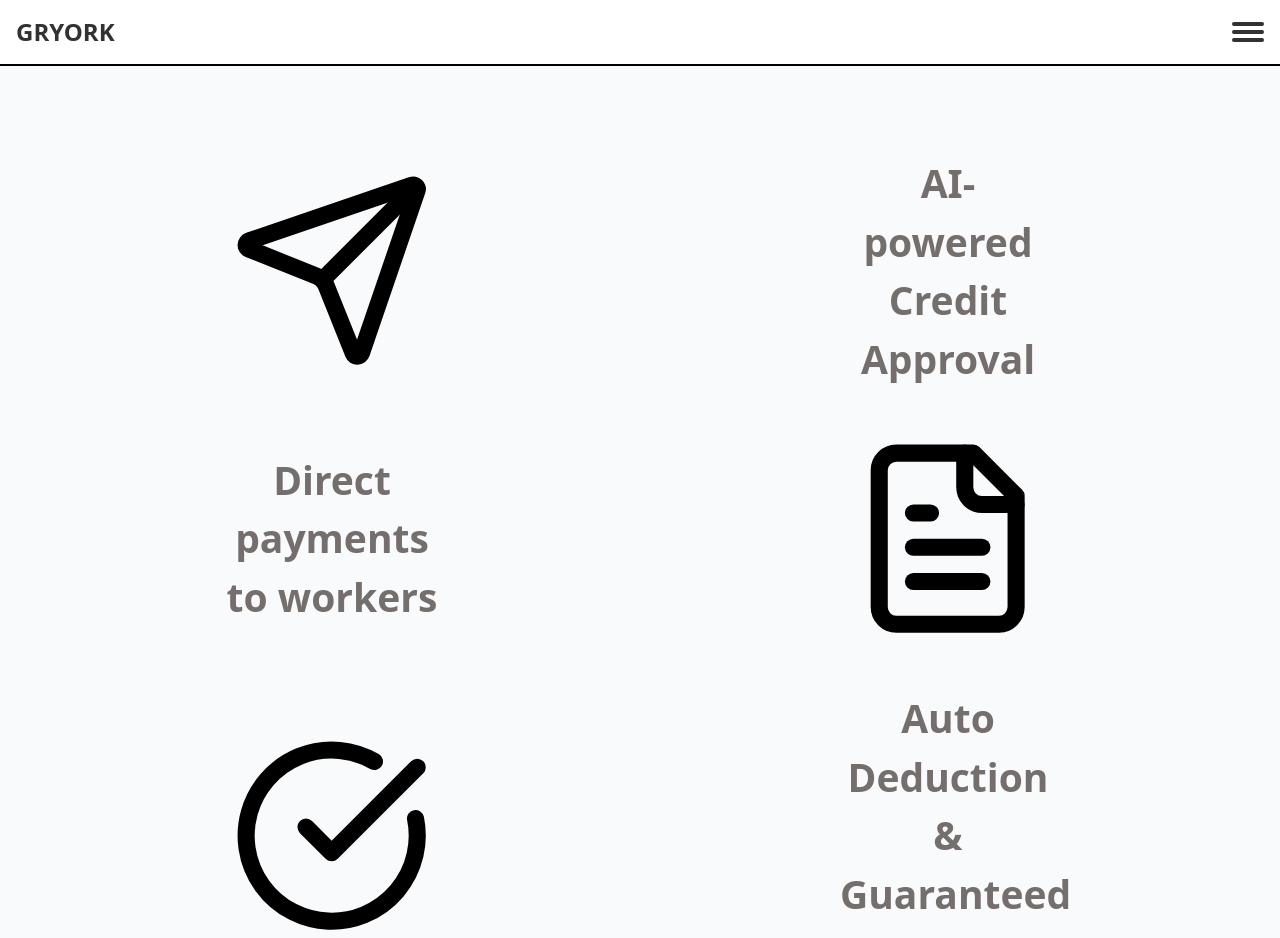
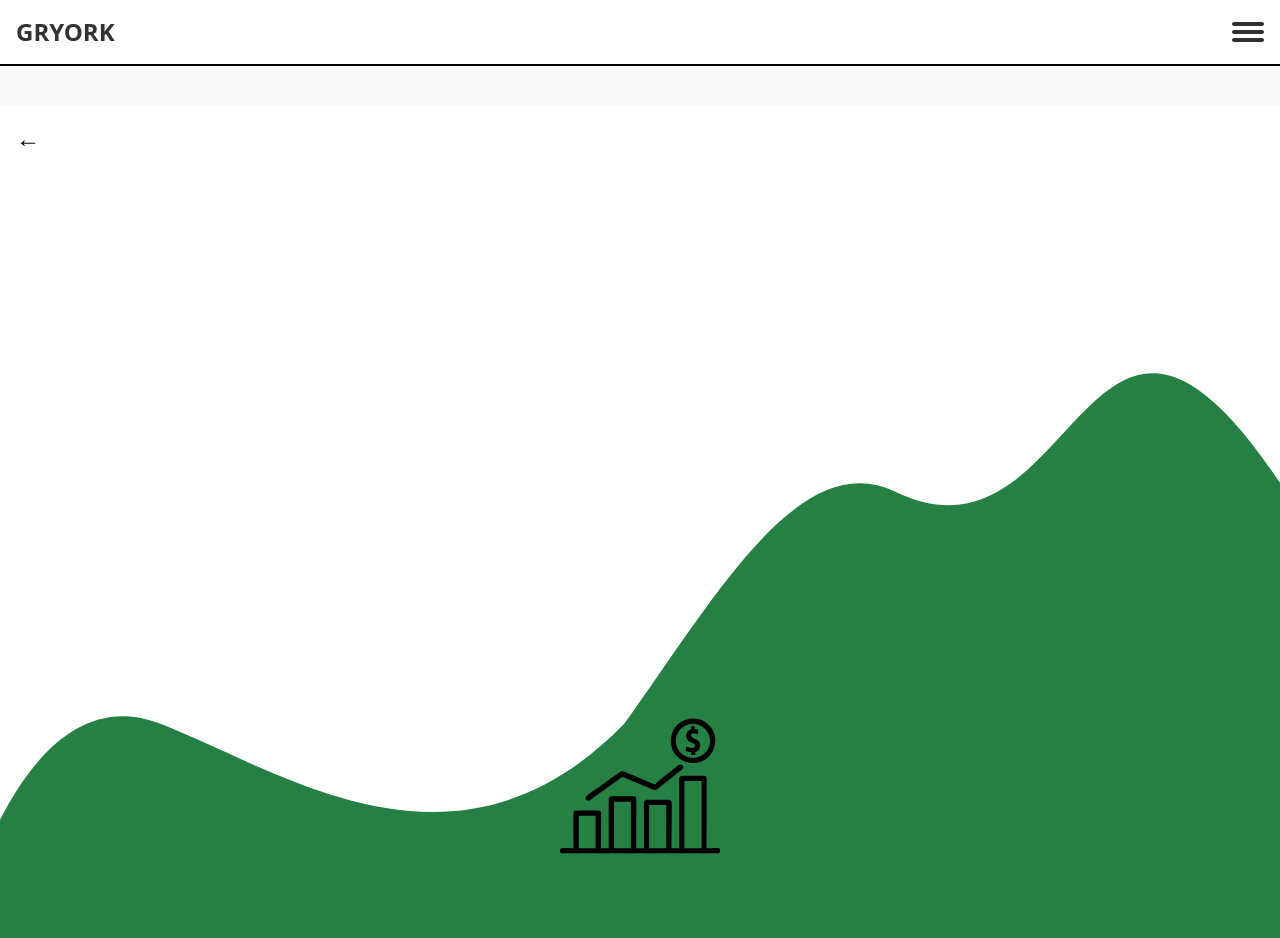
Before and after one commit to Nicky9319/Gryork_Frontend, a React (Vite) app: page /cwc in a window 1280 px wide. Shown: the top 938 px of the page. Built offline with nearby package versions, Linux system fonts and the light colour scheme.

Commit message:
Added the topic Highlight card but it is too big so made the first draft

```diff
--- a/src/Views/MoreInfo/components/featureItem.jsx
+++ b/src/Views/MoreInfo/components/featureItem.jsx
@@ -1,17 +1,30 @@
 import React from "react";
+import PropTypes from "prop-types";
 
-const CWC = ({ icon: Icon, title, description, reverse }) => (
-    <div className={`flex w-full my-12 px-6 ${reverse ? 'flex-row-reverse text-center' : 'text-center'}`}>
+const FeatureItem = ({ icon: Icon, title, description, reverse }) => (
+    <div className={`flex w-full my-12 px-6 ${reverse ? 'flex-row-reverse text-right' : ''}`}>
         <div className="w-1/2 flex justify-center items-center">
             <Icon className="w-1/3 h-auto text-black" />
         </div>
         <div className="w-1/2 flex items-center">
-        <div className="w-full pr-50 pl-50">
-          <p className="text-[39px] font-bold" style={{ color: '#746F6D' }}>{title}</p>
-          {description && <p className="text-xl mt-2" style={{ color: '#746F6D' }}>{description}</p>}
+            <div className="w-full">
+                <p className="text-3xl font-bold text-black">{title}</p>
+                {description && <p className="text-xl text-gray-600 mt-2">{description}</p>}
             </div>
         </div>
     </div>
 );
 
-export default CWC;
+FeatureItem.propTypes = {
+    icon: PropTypes.elementType.isRequired,
+    title: PropTypes.string.isRequired,
+    description: PropTypes.string,
+    reverse: PropTypes.bool,
+};
+
+FeatureItem.defaultProps = {
+    description: "",
+    reverse: false,
+};
+
+export default FeatureItem;
--- /dev/null
+++ b/src/Views/MoreInfo/components/topicHighlightCard.jsx
@@ -0,0 +1,32 @@
+import React from "react";
+
+const TopicHighlightCard = () => {
+  return (
+    <div className="relative w-full h-screen bg-white">
+      {/* Back button */}
+      <button className="absolute top-4 left-4 text-black text-2xl">←</button>
+
+      {/* Text Header */}
+      {/* <div className="text-center mt-20 px-4">
+        <h1 className="text-xl md:text-2xl font-semibold text-gray-800">
+          CWC (Credit on Working Capital) by <br className="md:hidden" />
+          Gryork – AI-Powered Smart Financing
+        </h1>
+      </div> */}
+
+    <div className="absolute bottom-0 left-0 w-full h-2/3">
+        <img src="src/Images/hill.svg" alt="" className="w-full object-cover" />
+    </div>
+
+      <div className="absolute bottom-10 left-1/2 transform -translate-x-1/2 w-32 h-32 md:w-40 md:h-40">
+        <img
+          src="src/Images/bars.svg" // Replace this with the correct path if dynamic
+          alt="illustration"
+          className="w-full h-full object-contain"
+        />
+      </div>
+    </div>
+  );
+};
+
+export default TopicHighlightCard;
--- a/src/Views/MoreInfo/cwc.jsx
+++ b/src/Views/MoreInfo/cwc.jsx
@@ -1,9 +1,16 @@
 import FeatureItem from "./components/featureItem";
 import { CheckCircle, Percent, Banknote, Smartphone, Shield, FileText, Send } from "lucide-react";
+
+import TopicHighlightCard from "./components/topicHighlightCard";
 
 const CWC = () => {
   return (
     <div className="w-full py-10 space-y-10">
+
+
+      <TopicHighlightCard />
+
+
       <FeatureItem
         icon={Send}
         title="AI-powered Credit Approval"
```
Also changed, not shown: src/Images/hill.svg (added). Lines whose indentation alone changed are shown as unchanged.
